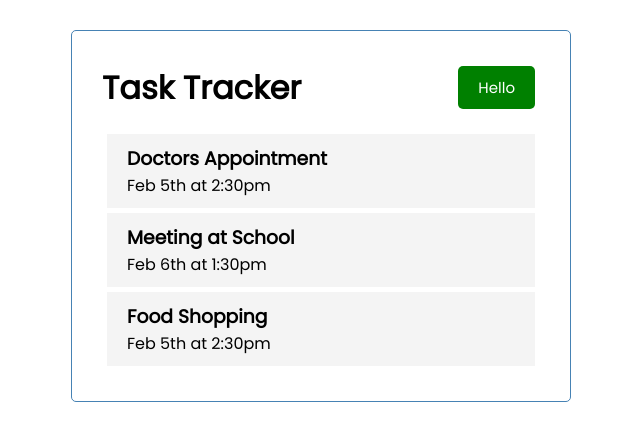
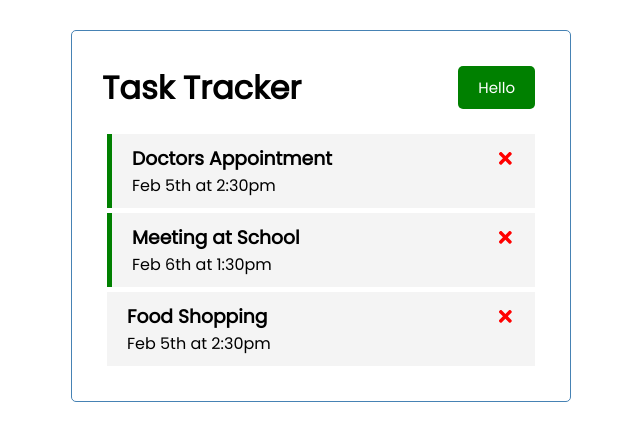
Before and after one commit to dcoppage86/react-task-tracker-tutorial, a React (Create React App) app: page / in a window 1280 px wide. Shown: the top 440 px of the page, without its empty margins (319-959 px from the left). Built offline with nearby package versions, Linux system fonts and the light colour scheme.

Commit message:
working on task form

```diff
--- a/src/App.js
+++ b/src/App.js
@@ -29,10 +29,21 @@
     }
 ])
 
+// delete task
+
+const deleteTask = (id) => {
+  setTasks(tasks.filter((task) => task.id !== id))
+}
+
+// toggle reminder
+const toggleReminder = (id) => {
+  setTasks(tasks.map((task) => task.id === id ? {...task, reminder: !task.reminder} : task))
+}
+
   return (
     <div className="container">
       <Header />
-      <Tasks tasks={tasks} />
+      {tasks.length > 0 ?<Tasks tasks={tasks} onDelete={deleteTask} onToggle={toggleReminder}/> : 'No Tasks To Show'}
     </div>
   );
 }
--- a/src/components/Task.js
+++ b/src/components/Task.js
@@ -1,9 +1,11 @@
 import {FaTimes} from 'react-icons/fa'
 
-const Task = ({ task }) => {
+const Task = ({ task, onDelete, onToggle }) => {
     return (
-        <div className='task'>
-            <h3>{task.text}</h3>
+        <div className={`task ${task.reminder ? 'reminder' : ''}`} onDoubleClick={() => onToggle(task.id)}>
+            <h3>
+                {task.text} <FaTimes style={{ color: 'red', cursor: 'pointer '}} onClick={() => onDelete(task.id)}/>
+            </h3>
             <p>{task.day}</p>
         </div>
     )
--- a/src/components/Tasks.js
+++ b/src/components/Tasks.js
@@ -1,10 +1,10 @@
 import Task from './Task'
 
-const Tasks = ({ tasks }) => {
+const Tasks = ({ tasks, onDelete, onToggle }) => {
     return (
         <>
           {tasks.map((task) => (
-            <Task key={task.id} task={task} />
+            <Task key={task.id} task={task} onDelete={onDelete} onToggle={onToggle}/>
           ))}
         </>
     )
```
Also changed, not shown: src/components/AddTask.js (added, +22 -0 lines).
